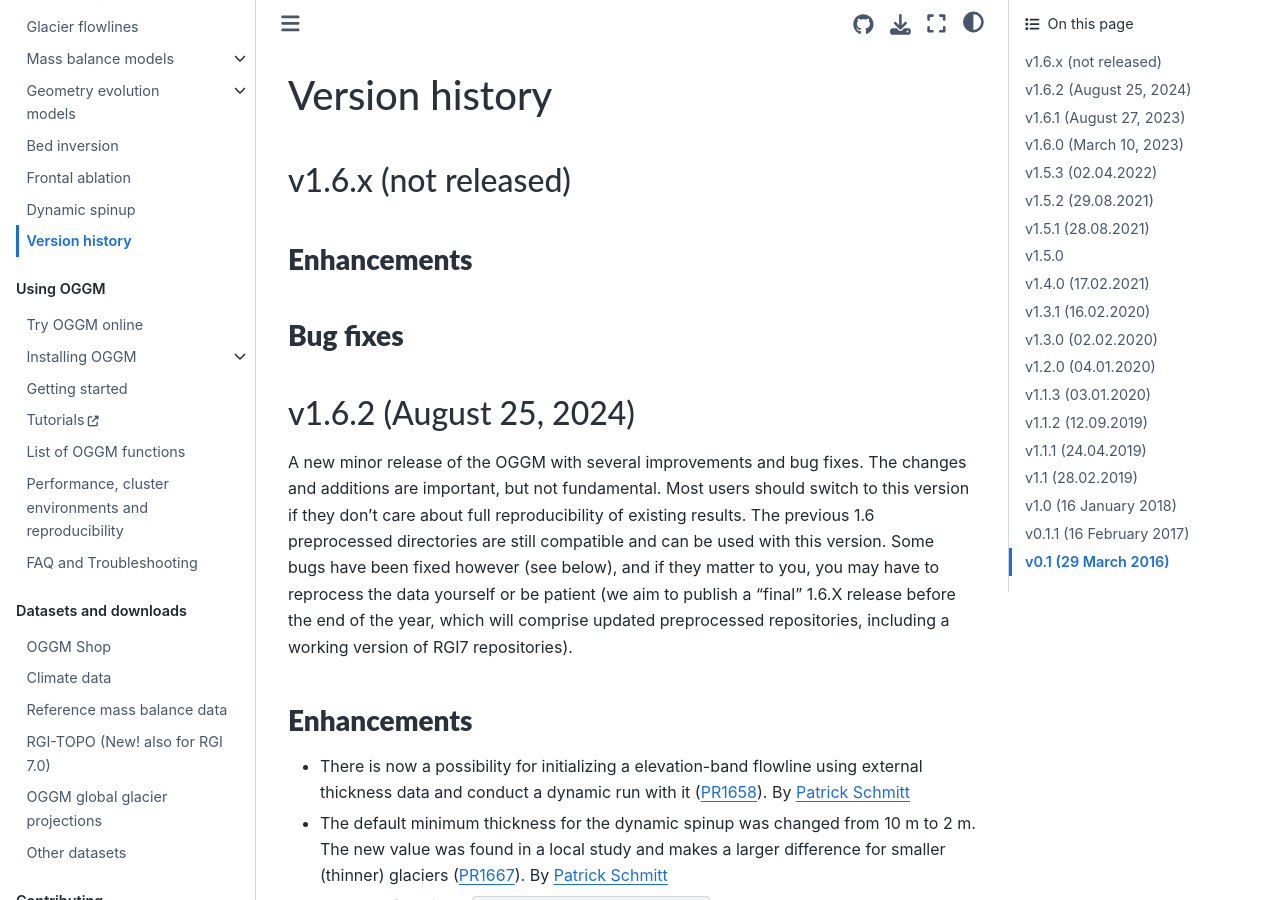
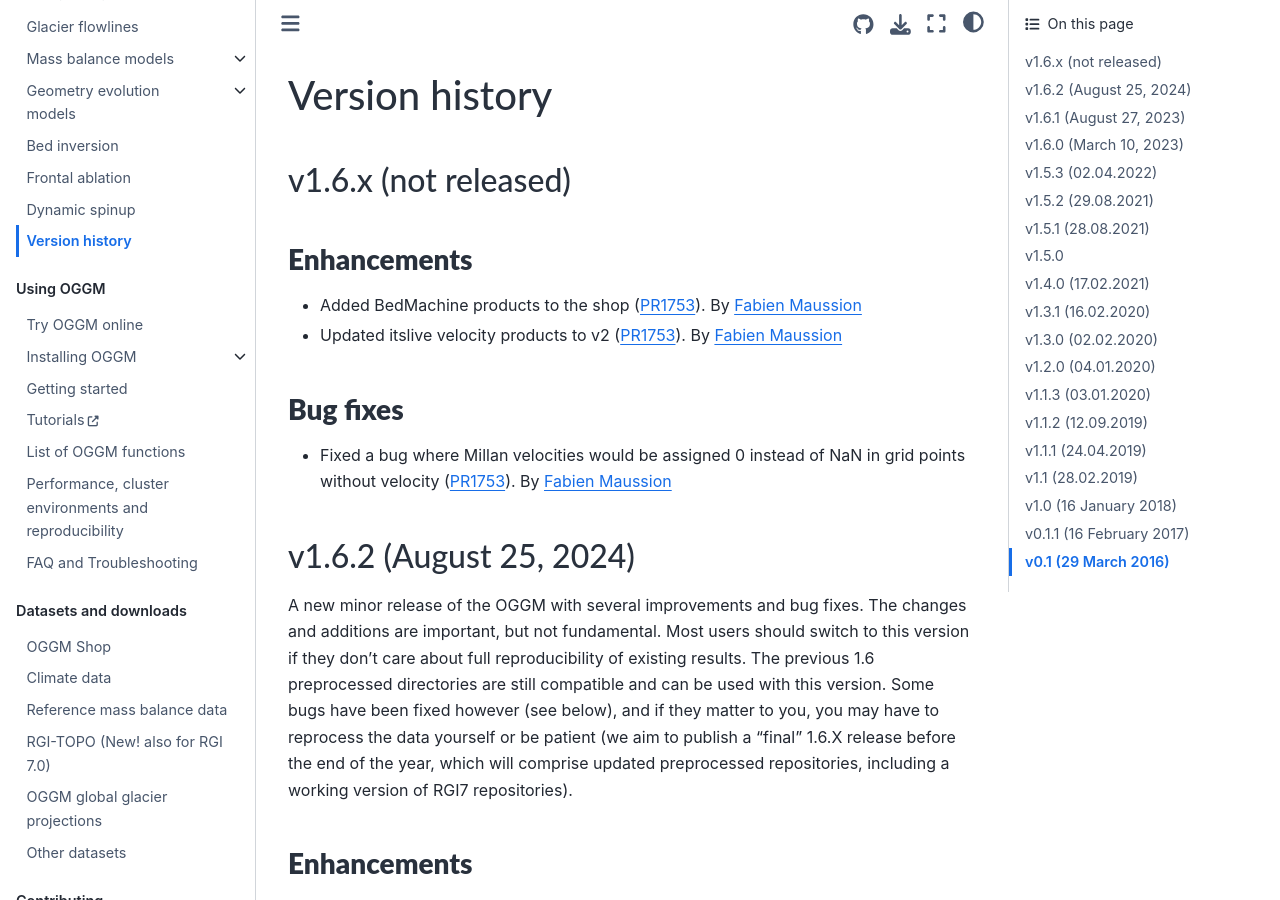
Before and after one commit to OGGM/oggm, a Sphinx documentation site: the page built from docs/whats-new.rst, in a window 1280 px wide and 900 px high. Built offline with Sphinx 7.4.7 and the Sphinx Book theme 1.1.4, drawn with Linux system fonts in a browser that asks for light colours; the version number could not be read and is left out.

```diff
--- a/docs/whats-new.rst
+++ b/docs/whats-new.rst
@@ -9,9 +9,17 @@ v1.6.x (not released)
 Enhancements
 ~~~~~~~~~~~~
 
+- Added BedMachine products to the shop (:pull:`1753`).
+  By `Fabien Maussion <https://github.com/fmaussion>`_
+- Updated itslive velocity products to v2 (:pull:`1753`).
+  By `Fabien Maussion <https://github.com/fmaussion>`_
 
 Bug fixes
 ~~~~~~~~~
+
+- Fixed a bug where Millan velocities would be assigned 0
+  instead of NaN in grid points without velocity (:pull:`1753`).
+  By `Fabien Maussion <https://github.com/fmaussion>`_
 
 
 
```
Also changed, not shown: 1 other file.
